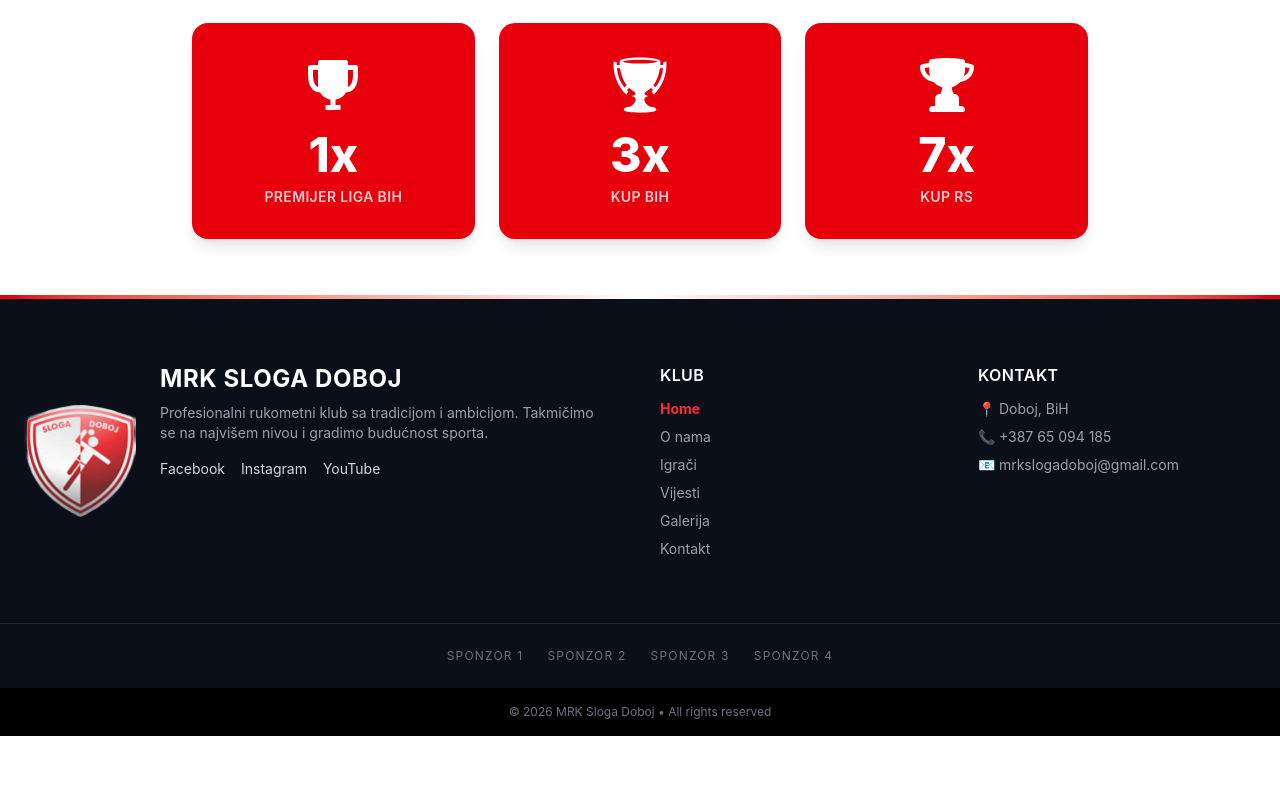
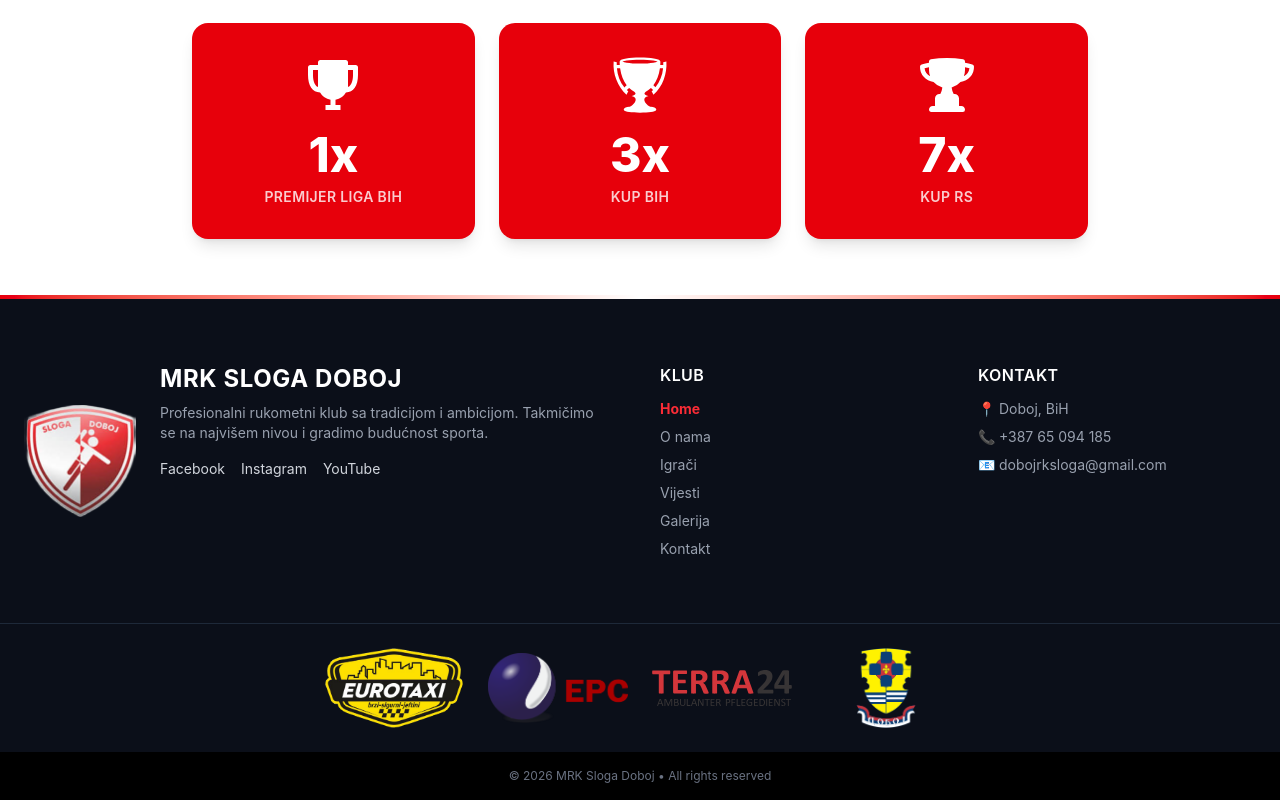
Before and after one commit to Bozidar99/MRKSlogaDoboj, a React (Vite) app: page / in a window 1280 px wide. Shown: the part 1235-2035 px from the top of the page. Before the commit the page ends 1971 px from the top, so only its background shows below. Built offline with nearby package versions, Linux system fonts and the light colour scheme; no server answers; the database is empty.

Commit message:
Update NewsComponent

```diff
--- a/src/components/FooterComponent.jsx
+++ b/src/components/FooterComponent.jsx
@@ -1,6 +1,10 @@
 import React from 'react'
 import logofooter from "../assets/logofooter.png"
 import { NavLink } from "react-router-dom"
+import bht from "../assets/eurotaxi-logo.png"
+import ers from "../assets/logo-red.png"
+import ter from "../assets/logo.svg"
+import hero from "../assets/hero.png"
 function FooterComponent() {
 
   const navLinks = [
@@ -40,9 +44,9 @@ function FooterComponent() {
 
             {/* SOCIAL */}
             <div className="flex gap-4 mt-4 text-sm">
-              <a className="hover:text-white transition">Facebook</a>
-              <a className="hover:text-white transition">Instagram</a>
-              <a className="hover:text-white transition">YouTube</a>
+              <a href="https://www.facebook.com/rkslogadoboj/?locale=sr_RS" target="_blank" rel="noopener noreferrer" className="hover:text-white transition">Facebook</a>
+              <a href="https://www.instagram.com/mrk_sloga.doboj/" target="_blank" rel="noopener noreferrer" className="hover:text-white transition">Instagram</a>
+              <a href="https://www.youtube.com/@mrkslogadoboj9587" target="_blank" rel="noopener noreferrer" className="hover:text-white transition">YouTube</a>
             </div>
           </div>
         </div>
@@ -77,18 +81,18 @@ function FooterComponent() {
           <div className="space-y-2 text-sm text-gray-400">
             <p>📍 Doboj, BiH</p>
             <p>📞 +387 65 094 185</p>
-            <p>📧 mrkslogadoboj@gmail.com</p>
+            <p>📧 dobojrksloga@gmail.com</p>
           </div>
         </div>
       </div>
 
-      {/* SPONZORI BAR */}
+      {/* SPONZORI BAR — na mobilnom 2x2 raspored (1 2 / 3 4), na vecim ekranima u jednom redu */}
       <div className="border-t border-gray-800 py-6">
-        <div className="max-w-7xl mx-auto px-4 grid grid-cols-2 sm:flex sm:flex-wrap sm:justify-center gap-x-6 gap-y-4 text-gray-500 text-xs uppercase tracking-widest text-center">
-          <span>Sponzor 1</span>
-          <span>Sponzor 2</span>
-          <span>Sponzor 3</span>
-          <span>Sponzor 4</span>
+        <div className="max-w-7xl mx-auto px-4 grid grid-cols-2 sm:flex sm:flex-wrap sm:justify-center items-center gap-6 place-items-center">
+          <img src={bht} alt='sponzor' className="w-28 md:w-35 h-16 md:h-20 object-contain hover:scale-110 transition duration-300"/>
+          <img src={ers} alt='sponzor' className="w-28 md:w-35 h-16 md:h-20 object-contain hover:scale-110 transition duration-300"/>
+          <img src={ter} alt='sponzor' className="w-28 md:w-35 h-16 md:h-20 object-contain hover:scale-110 transition duration-300"/>
+          <img src={hero} alt='sponzor' className="w-28 md:w-35 h-16 md:h-20 object-contain hover:scale-110 transition duration-300"/>
         </div>
       </div>
 
```
